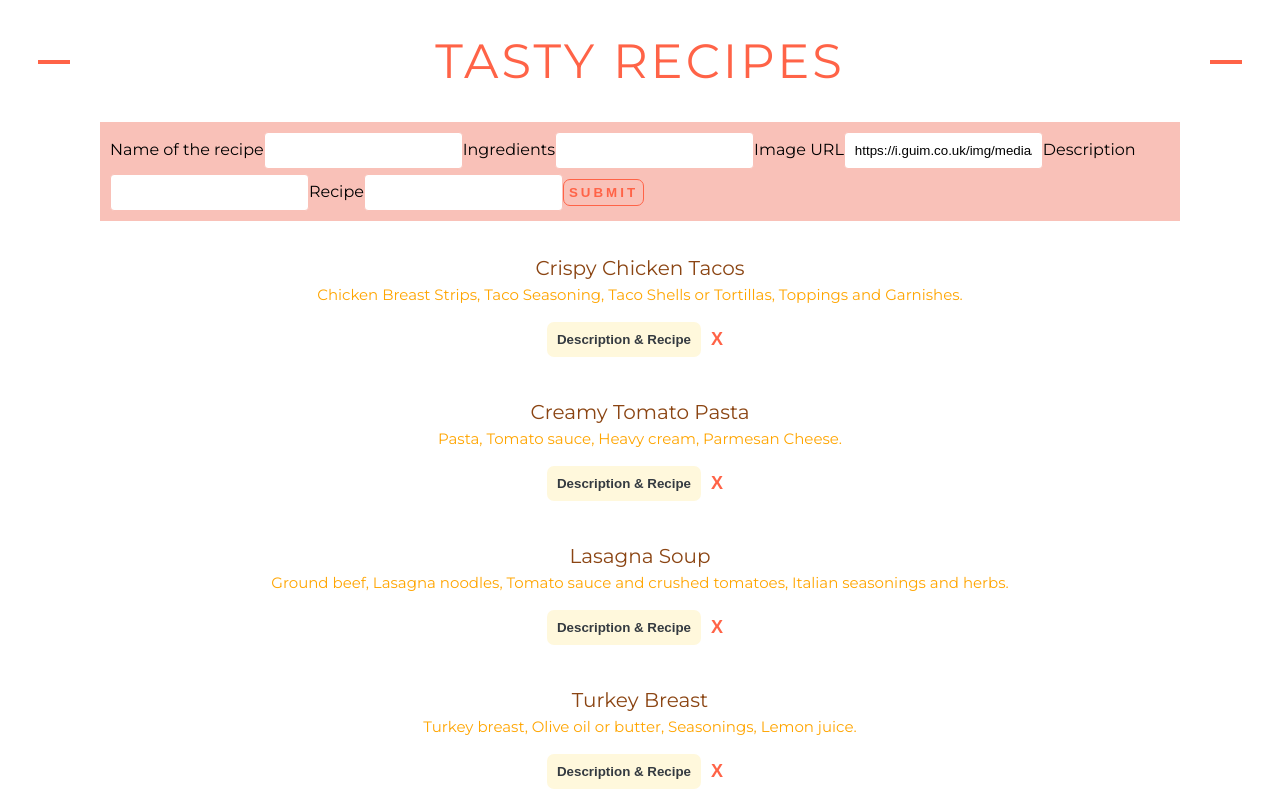
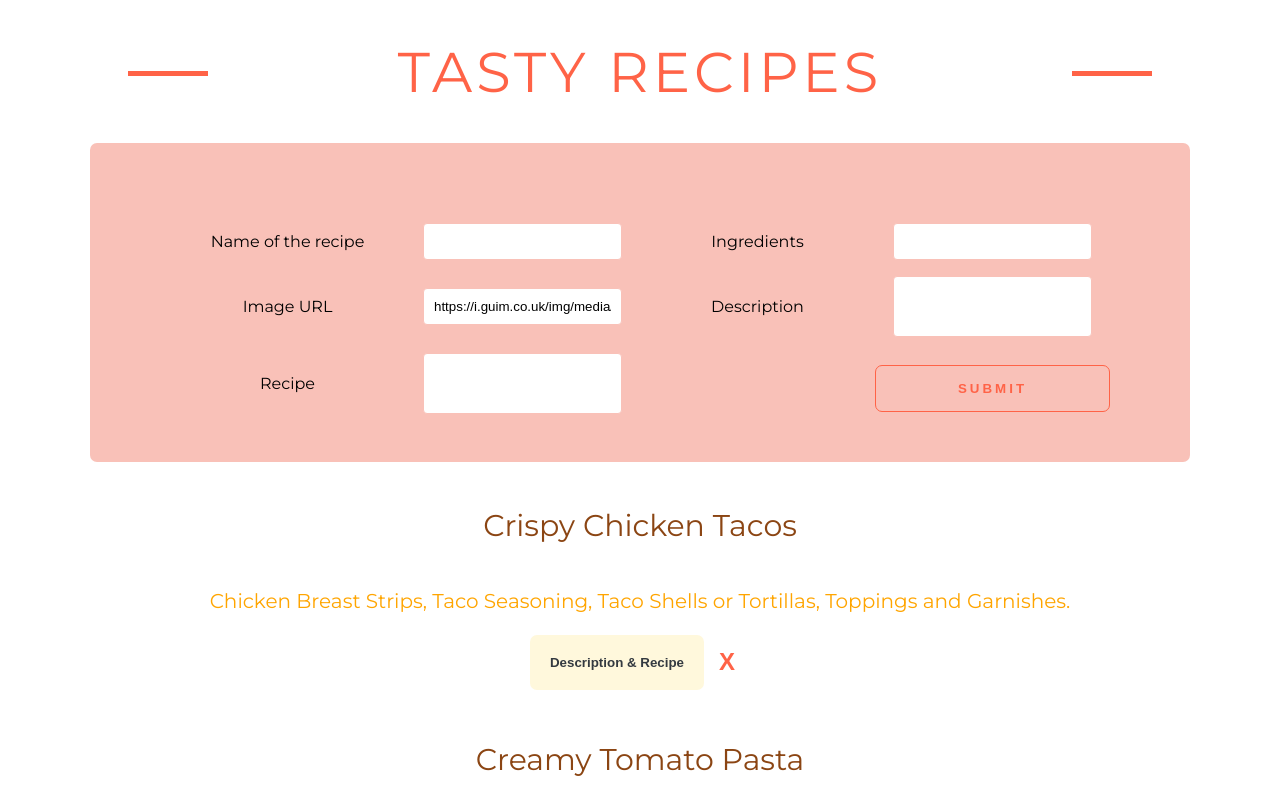
Before and after one commit to Tala-cmd/react-recipe-book, a React (Vite) app: page / in a window 1280 px wide. Both pictures are taken after a click on the button "ADD A NEW RECIPE?". Shown: the top 800 px of the page. Built offline with nearby package versions, Linux system fonts and the light colour scheme.

Commit message:
medium screens

```diff
--- a/src/components/ListRecipes.jsx
+++ b/src/components/ListRecipes.jsx
@@ -1,14 +1,14 @@
 import React from 'react'
 import Recipes from './Recipes'
+import NewRecipeForm from './NewRecipeForm'
 
-function ListRecipes({ data, onDelete }) {
+function ListRecipes({ data, onDelete, onAddRecipe}) {
   return (
     <div>
       <ul>
         {data.map((recipes)=>
         <Recipes recipes={recipes} key={recipes.id} onDelete={onDelete} /> )}
       </ul>
-
     </div>
   )
 }
--- a/src/components/NewRecipeForm.jsx
+++ b/src/components/NewRecipeForm.jsx
@@ -37,27 +37,27 @@ function handleSubmit(e){
         <button className='button' onClick={()=> setForm(!form)}>Add a new recipe?</button>
       </div>
       :
-      <div className='container'>
         <form className='form-add-recipe' onSubmit={handleSubmit}>
 
           <label>Name of the recipe</label>
-          <input type='text' value={name} onChange={(e)=> setName(e.target.value)}></input>
+          <input type='text' value={name} onChange={(e)=> setName(e.target.value)} required></input>
 
           <label>Ingredients</label>
-          <input type='text' value={ingredients} onChange={((e)=> setIngredients(e.target.value))}></input>
+          <input type='text' value={ingredients} onChange={((e)=> setIngredients(e.target.value))} required></input>
 
           <label>Image URL</label>
-          <input type='text' value={image} onChange={(e)=> setImage(e.target.value)}></input>
+          <input type='text' value={image} onChange={(e)=> setImage(e.target.value)} required></input>
 
           <label>Description</label>
-          <input type='text' value={description} onChange={((e)=> setDescription(e.target.value))}></input>
+          <input type='text' className='recipe-description-input' required
+          value={description} onChange={((e)=> setDescription(e.target.value))}></input>
 
           <label>Recipe</label>
-          <input type='text' value={recipe} onChange={((e)=> setRecipe(e.target.value))}></input>
+          <input type='text' className='recipe-description-input'required
+          value={recipe} onChange={((e)=> setRecipe(e.target.value))}></input>
 
-          <button className='submit-button'>Submit</button>
+          <button className='submit-button' onClick={() => setForm(true)}>Submit</button>
         </form>
-      </div>
     }
     </>
   )
--- a/src/components/Recipes.jsx
+++ b/src/components/Recipes.jsx
@@ -14,13 +14,13 @@ function Recipes({ recipes, onDelete }) {
       <h3>{recipes.ingredients}</h3>
 
       <div className='container'>
-        <button className='button-1' onClick={()=> setShowDescription(!showDescription) }>Description & Recipe</button>
+        <button className={showDescription ? 'active' : 'button-1'} onClick={()=> setShowDescription(!showDescription) }>Description & Recipe</button>
         <button className='button-2' onClick={()=> handleDelete()}>X</button>
       </div>
 
     {showDescription &&
       <div className='recipe-description'>
-        <img src={recipes.image}></img>
+        <img src={recipes.image} alt={recipes.name}></img>
         <p>Description:</p>
         <h5>{recipes.description}</h5>
 
--- a/src/index.css
+++ b/src/index.css
@@ -79,19 +79,24 @@ li {
 }
 
 .form-add-recipe {
-  grid-template-columns:  1.5fr;
-  margin-bottom: 5rem;
   padding: 10px;
-  margin:0px 100px;
+  margin:0px 90px;
   background-color: #f9c1b8;
   transition: 0.3s;
 }
 
-input,
-select {
-
+input,select {
   position: block;
   padding: 10px;
+  text-align: center;
+  border: 1px solid  #f9c1b8;
+  border-radius: 4px;
+  transition: 0.3s;
+}
+
+.recipe-description-input{
+  position: block;
+  padding: 22px 10px;
   text-align: center;
   border: 1px solid  #f9c1b8;
   border-radius: 4px;
@@ -149,8 +154,20 @@ margin-bottom:20px;
   transition: 0.3s;
 }
 
-.button-1:hover {
+.button-1:hover, .button-1:active {
   background-color: #d3e1ab;
+}
+
+.active{
+  background-color: #d3e1ab;
+  color: #343a40;
+  padding: 10px;
+  border: none;
+  border-radius: 7px;
+  font-weight: bold;
+  cursor: pointer;
+  transition: 0.3s;
+
 }
 
 .button-2 {
@@ -175,8 +192,9 @@ margin-bottom:20px;
 }
 
 .recipe-description img {
-  width: 100%;
-
+  max-width: 80%;
+  display: block;
+  margin: 0 auto;
 }
 
 .recipe-description h5 {
@@ -185,3 +203,94 @@ margin-bottom:20px;
   text-align: center;
   font-weight: 400;
 }
+
+/* For Medium Devices */
+@media screen and (min-width: 576px){
+  .header h1 {
+    font-size: 3.5rem;
+    letter-spacing: 4px;
+  }
+
+  .header h1::before,
+  .header h1::after {
+    height: 5px;
+    width: 5rem;
+  }
+
+  .header h1::before {
+    left: 10%;
+  }
+
+  .header h1::after {
+    right: 10%;
+  }
+
+  .arrow{
+    width:45px;
+    right:30%;
+    top:28%;
+  }
+
+  .button{
+    padding: 15px;
+    font-size: 25px;
+    letter-spacing: 3px;
+  }
+
+  .form-add-recipe {
+    display:grid;
+    grid-template-columns: repeat(4, 1fr);
+    row-gap: 10%;
+    padding: 80px;
+    place-items: center;
+    border-radius: 7px;
+  }
+
+  .submit-button{
+    grid-column: 4/4;
+    grid-row: 3/4;
+    width:100%;
+    padding: 15px 0;
+  }
+
+  .recipe p {
+    margin-bottom:2%;
+    font-size: 30px;
+  }
+
+  .recipe h3 {
+    font-size: 20px;
+  }
+
+  .button-1 {
+    padding: 20px;
+  }
+
+  .active{
+    padding: 20px;
+  }
+
+  .button-2 {
+    padding: 15px;
+    font-size: 24px;
+  }
+
+  .recipe-description {
+    padding: 30px;
+    max-width: 40%;
+    display: block;
+    margin: 10px auto;
+  }
+
+  .recipe-description img {
+
+    max-width: 30%;
+    display: block;
+    margin: 0 auto;
+  }
+
+  .recipe-description h5 {
+    font-size: 18px;
+  }
+
+}
```
